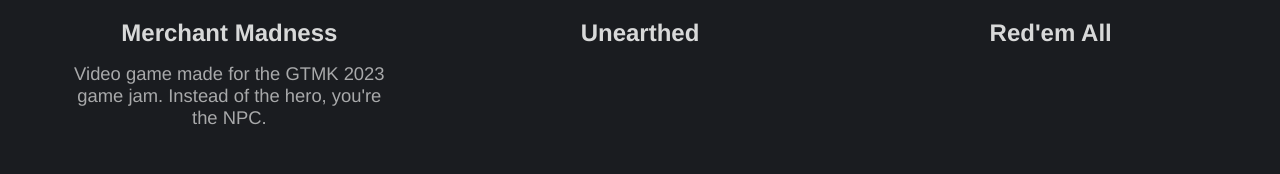
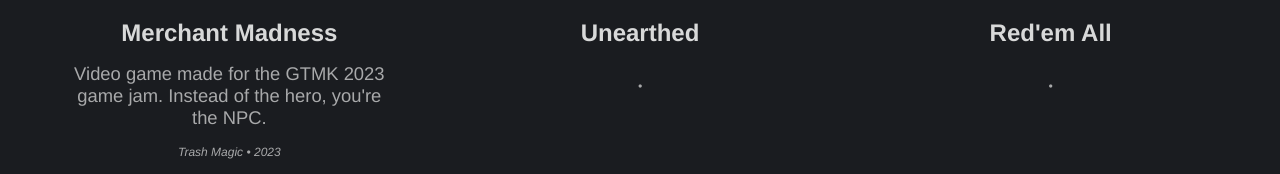
Before and after one commit to lucaayscough/lucaayscough.github.io, a Next.js app: page /portfolio in a window 1280 px wide. Shown: the part 778-952 px from the top of the page. Built offline with nearby package versions, Linux system fonts and the light colour scheme.

Commit message:
more content

```diff
--- a/src/app/portfolio/components/item_preview.css
+++ b/src/app/portfolio/components/item_preview.css
@@ -35,8 +35,15 @@
 
 }
 
-.itemDescription {
+.itemBrief {
     font-size: 1.15rem;
     padding-bottom: 0.5rem;
     opacity: var(--opacity-const);
+    padding-bottom: 1rem;;
 }
+
+.itemFooter {
+    font-size: 0.75rem;
+    opacity: var(--opacity-const);
+    font-style: italic;
+}
--- a/src/app/portfolio/components/item_preview.js
+++ b/src/app/portfolio/components/item_preview.js
@@ -11,7 +11,8 @@ function ItemPreview({ item }) {
 
         <div className="previewInfo">
           <div className="itemTitle">{item.title}</div>
-          <div className="itemDescription">{item.brief}</div>
+          <div className="itemBrief">{item.brief}</div>
+          <div className="itemFooter">{item.client} • {item.year}</div>
         </div>
       </Link>
     </div>
--- a/src/app/portfolio/portfolioData.json
+++ b/src/app/portfolio/portfolioData.json
@@ -10,7 +10,8 @@
         "thumbnail": "merchant_madness.png",
 
         "role": "",
-        "year": ""
+        "year": "2023",
+        "client": "Trash Magic"
     },
     {
         "id": 2,
```
